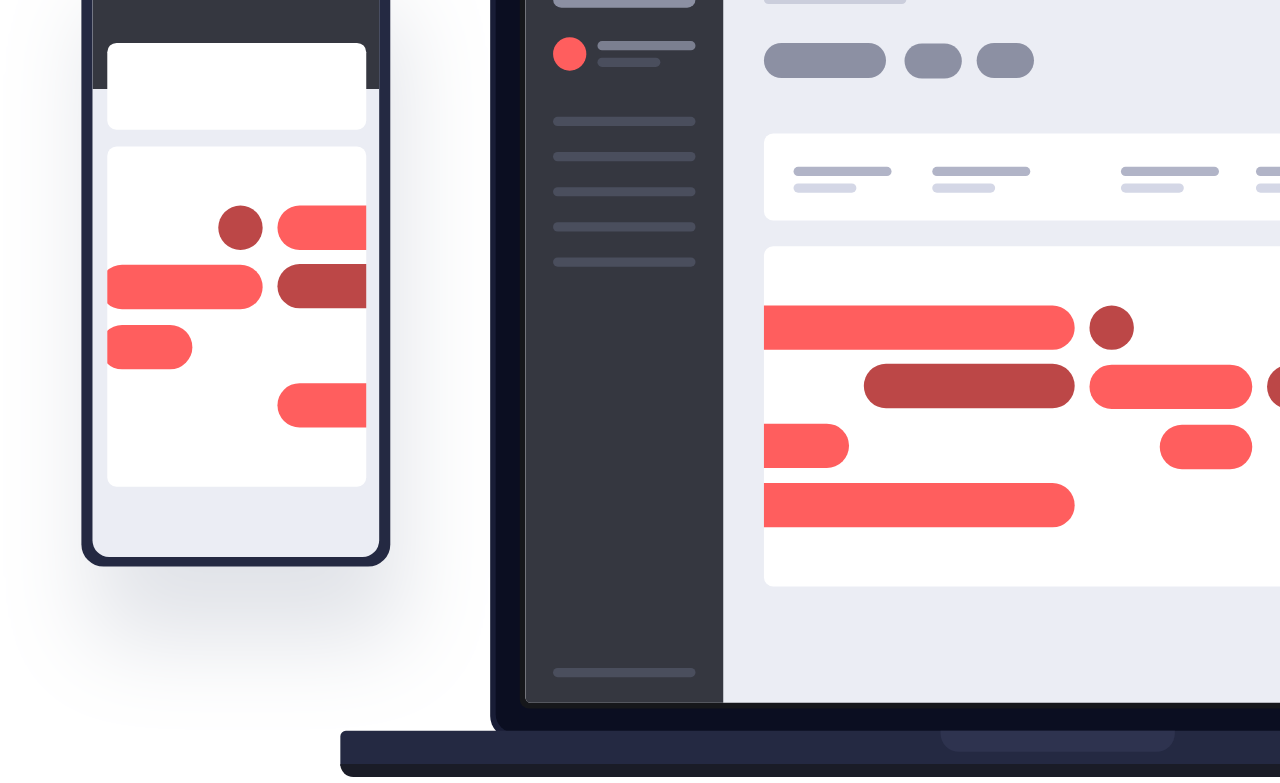
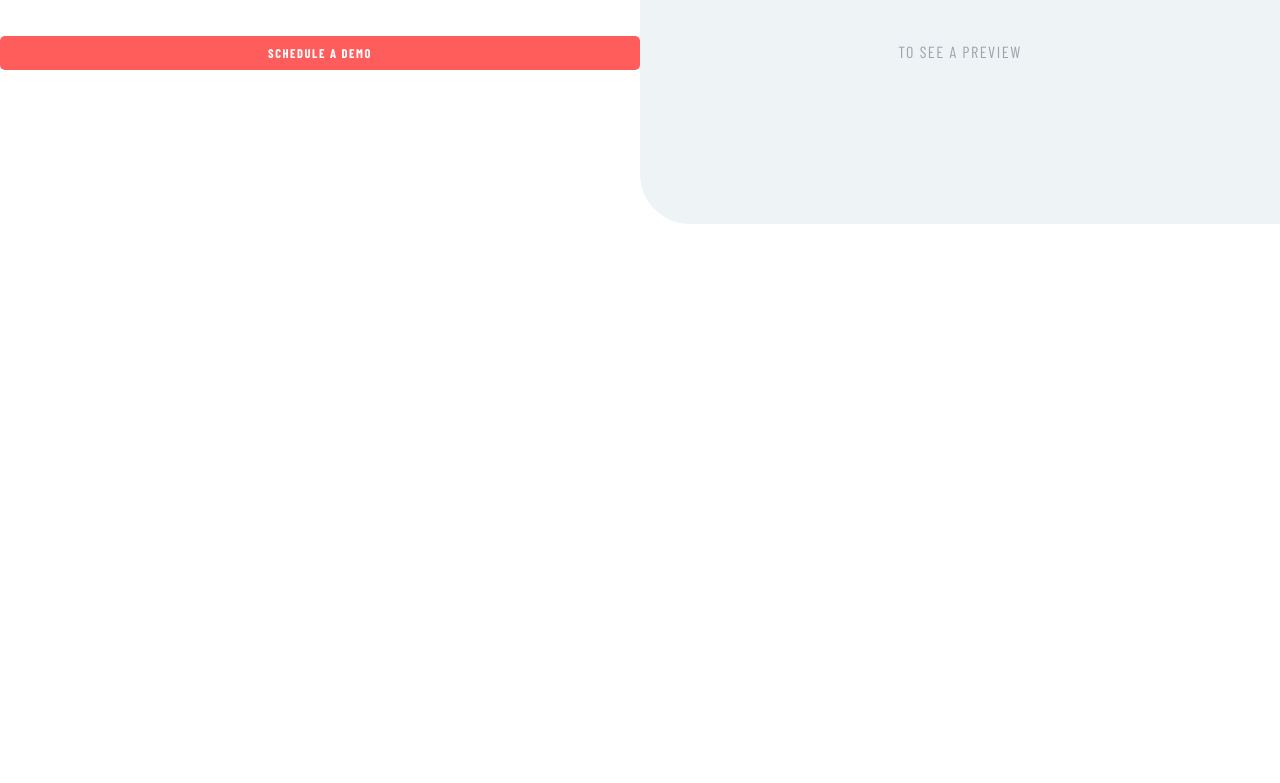
Before and after one commit to Ephillius/TeamViewer, a plain HTML site: page index.html in a window 1280 px wide. Shown: the part 176-959 px from the top of the page. After the commit the page ends 800 px from the top, so only its background shows below. Drawn offline with nearby package versions, Linux system fonts and the light colour scheme.

Commit message:
Update index.html

```diff
--- a/index.html
+++ b/index.html
@@ -32,7 +32,8 @@
     <div class="shape">
     </div>
 
-    <img class="background" src="images/illustration-devices.svg">
+    <div class="background">
+    </div>
 
     <div id="info">
       <div>
```
